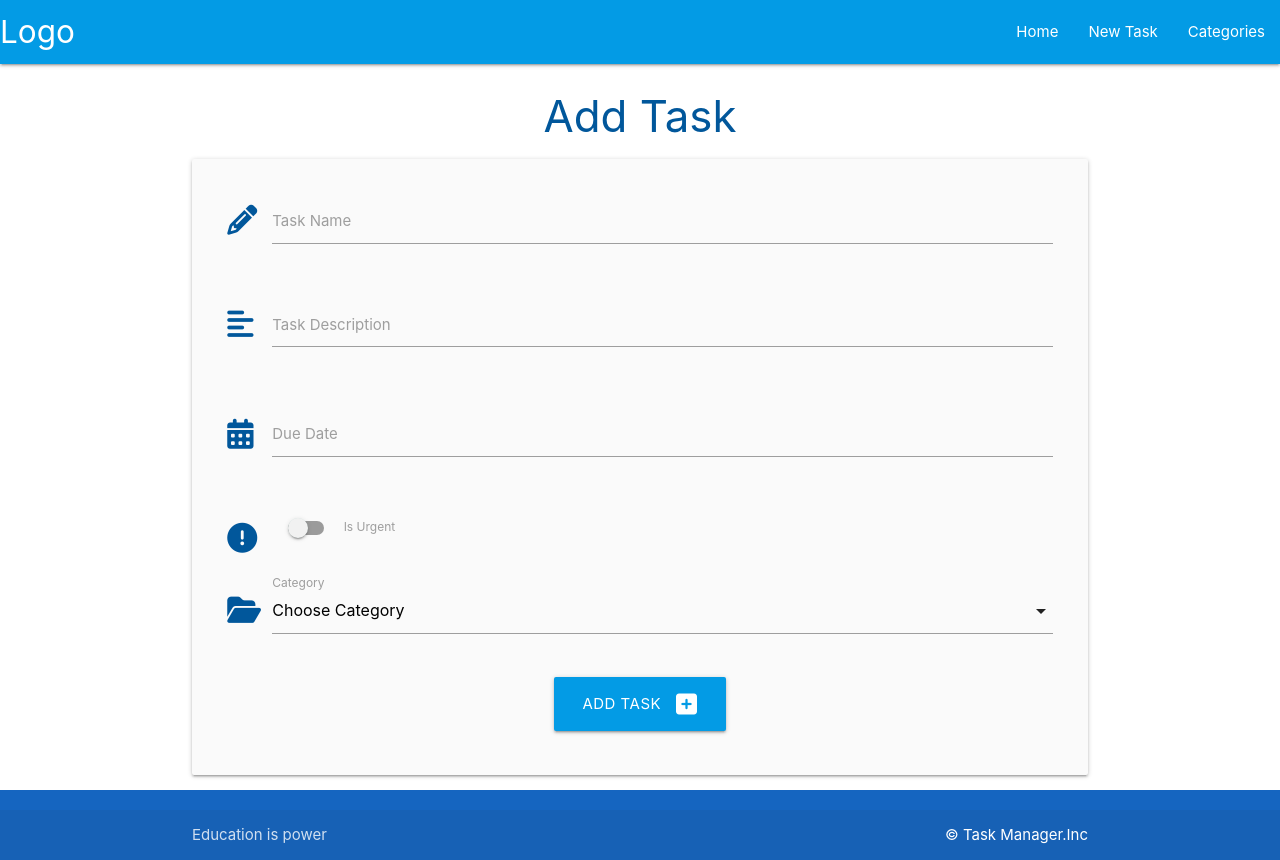
After one commit to MBilalQureshi/taskmanager-app-flask-postgres, a Flask app: page /add_task in a window 1280 px wide. The commit adds this page. Run offline with Flask 3, Linux system fonts and the light colour scheme; data that the repository does not hold is empty.

Commit message:
Add the add new tasks functionality

```diff
--- a/taskmanager/routes.py
+++ b/taskmanager/routes.py
@@ -46,3 +46,21 @@ def delete_category(category_id):
     db.session.delete(category)
     db.session.commit()
     return redirect(url_for("categories"))
+
+
+@app.route("/add_task", methods=["GET", "POST"])
+def add_task():
+    categories = list(Category.query.order_by(Category.category_name).all())
+    if request.method == "POST":
+        task = Task(
+            task_name=request.form.get("task_name"),
+            task_description=request.form.get("task_description"),
+            is_urgent=request.form.get(True if request.form.get("is_urgent")
+                                       else False),
+            due_date=request.form.get("due_date"),
+            category_id=request.form.get("category_id")
+        )
+        db.session.add(task)
+        db.session.commit()
+        return redirect(url_for("home"))
+    return render_template("add_task.html", categories=categories)
--- a/taskmanager/static/js/script.js
+++ b/taskmanager/static/js/script.js
@@ -1,9 +1,22 @@
-document.addEventListener('DOMContentLoaded', function() {
-    let sidenav = document.querySelectorAll('.sidenav');
-    M.Sidenav.init(sidenav);
+document.addEventListener('DOMContentLoaded', function () {
+  //sidenav initialization
+  let sidenav = document.querySelectorAll('.sidenav');
+  M.Sidenav.init(sidenav);
+
+  // Modals initialization
+  let modals = document.querySelectorAll('.modal');
+  M.Modal.init(modals);
+
+  // datepicker initialization
+  let datepicker = document.querySelectorAll('.datepicker');
+  M.Datepicker.init(datepicker, {
+    format: "dd mmmm, yyyy",
+    i18n: {
+      done: "Select"
+    }
   });
 
-  document.addEventListener('DOMContentLoaded', function() {
-    let modals = document.querySelectorAll('.modal');
-    M.Modal.init(modals);
-  });
+  // select initialization
+  let select = document.querySelectorAll('select');
+  M.FormSelect.init(select);
+});
--- /dev/null
+++ b/taskmanager/templates/add_task.html
@@ -0,0 +1,72 @@
+{% extends "base.html" %}
+{% block content %}
+
+<h3 class="light-blue-text text-darken-4 center-align">Add Task</h3>
+
+
+<div class="row card-panel grey lighten-5">
+    <form class="col s12" method="post" action="{{ url_for('add_task') }}">
+        <!-- Task name -->
+        <div class="row">
+            <div class="input-field col s12">
+                <i class="fas fa-pencil-alt prefix light-blue-text text-darken-4"></i>
+                <input id="task_name" name="task_name" minlength="5" maxlength="50" type="text" class="validate"
+                    required>
+                <label for="task_name">Task Name</label>
+            </div>
+        </div>
+        <!-- Description -->
+        <div class="row">
+            <div class="input-field col s12">
+                <i class="fas fa-align-left prefix light-blue-text text-darken-4"></i>
+                <textarea id="task_description" name="task_description" minlength="5" maxlength="200" type="text"
+                    class="materialize-textarea validate" required></textarea>
+                <label for="task_description">Task Description</label>
+            </div>
+        </div>
+        <!-- Due Date -->
+        <div class="row">
+            <div class="input-field col s12">
+                <i class="fas fa-calendar-alt prefix light-blue-text text-darken-4"></i>
+                <input id="due_date" name="due_date" type="text" class="datepicker validate" required>
+                <label for="due_date">Due Date</label>
+            </div>
+        </div>
+        <!-- is urgent -->
+        <div class="row">
+            <div class="input-field col s12">
+                <div class="switch">
+                    <i class="fas fa-exclamation-circle prefix light-blue-text text-darken-4"></i>
+                    <label for="is_urgent">
+                        <input id="is_urgent" name="is_urgent" type="checkbox">
+                        <span class="lever"></span>
+                        Is Urgent
+                    </label>
+                </div>
+            </div>
+        </div>
+        <!-- category id -->
+        <div class="row">
+            <div class="input-field col s12">
+                <i class="fas fa-folder-open prefix light-blue-text text-darken-4"></i>
+                <select id="category_id" name="category_id" class="validate" required>
+                    <option value="" disabled selected>Choose Category</option>
+                    {% for category in categories %}
+                        <option value="{{ category.id }}">{{ category.category_name }}</option>
+                    {% endfor %}
+                </select>
+                <label for="category_id">Category</label>
+            </div>
+        </div>
+        <!-- Submit name -->
+        <div class="row">
+            <div class="col s12 center-align">
+                <button type="submit" class="btn-large light-blue darken-1">
+                    Add Task <i class="fas fa-plus-square right"></i>
+                </button>
+            </div>
+        </div>
+    </form>
+</div>
+
+{% endblock %}
--- a/taskmanager/templates/base.html
+++ b/taskmanager/templates/base.html
@@ -18,7 +18,7 @@
               <a href="#" data-target="mobile-demo" class="sidenav-trigger"><i class="fas fa-bars"></i></a>
               <ul class="right hide-on-med-and-down">
                 <li><a href="{{ url_for('home') }}">Home</a></li>
-                <li><a href="">New Task</a></li>
+                <li><a href="{{ url_for('add_task') }}">New Task</a></li>
                 <li><a href="{{ url_for('categories') }}">Categories</a></li>
 
               </ul>
@@ -27,7 +27,7 @@
 
           <ul class="sidenav" id="mobile-demo">
             <li><a href="{{ url_for('home') }}">Home</a></li>
-            <li><a href="">New Task</a></li>
+            <li><a href="{{ url_for('add_task') }}">New Task</a></li>
             <li><a href="{{ url_for('categories') }}">Categories</a></li>
         </ul>
     </header>
```
Also changed, not shown: taskmanager/templates/tasks.html (+8 -0 lines).
